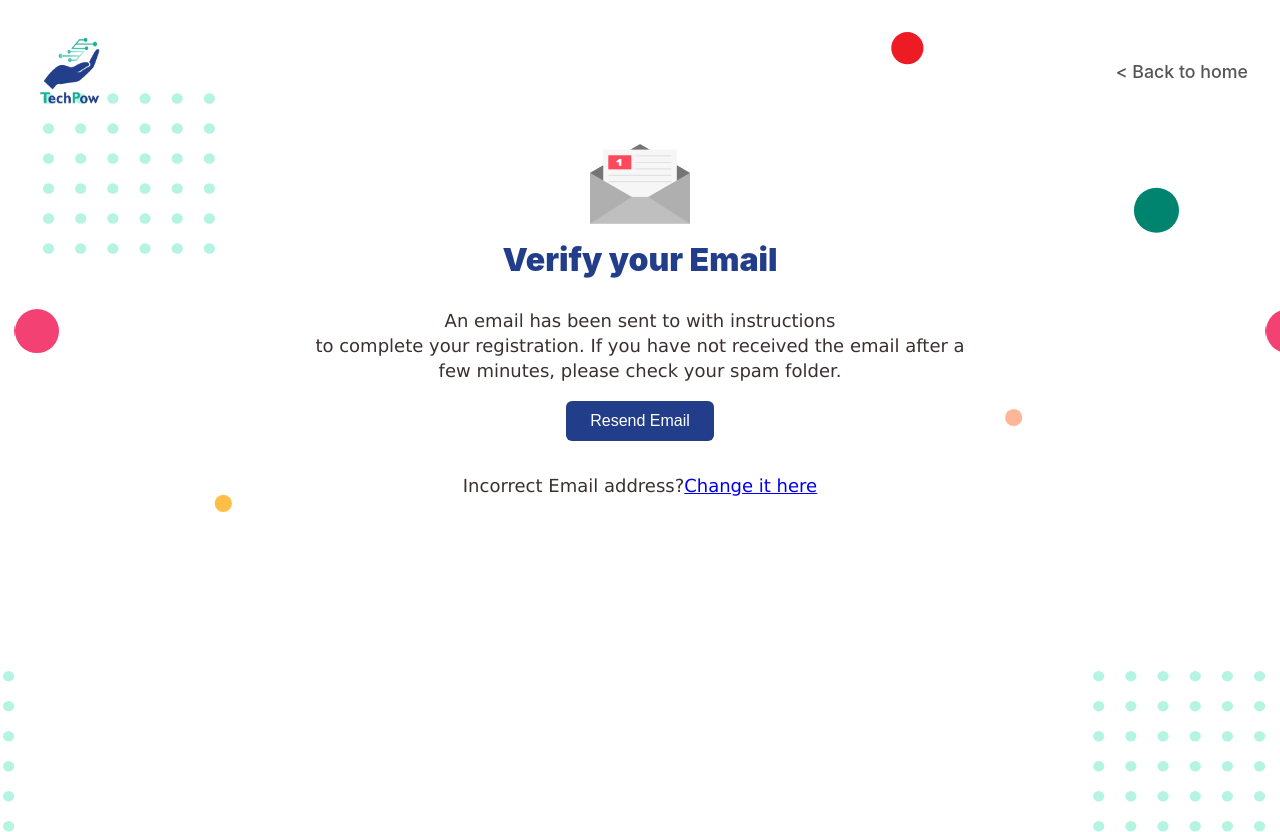
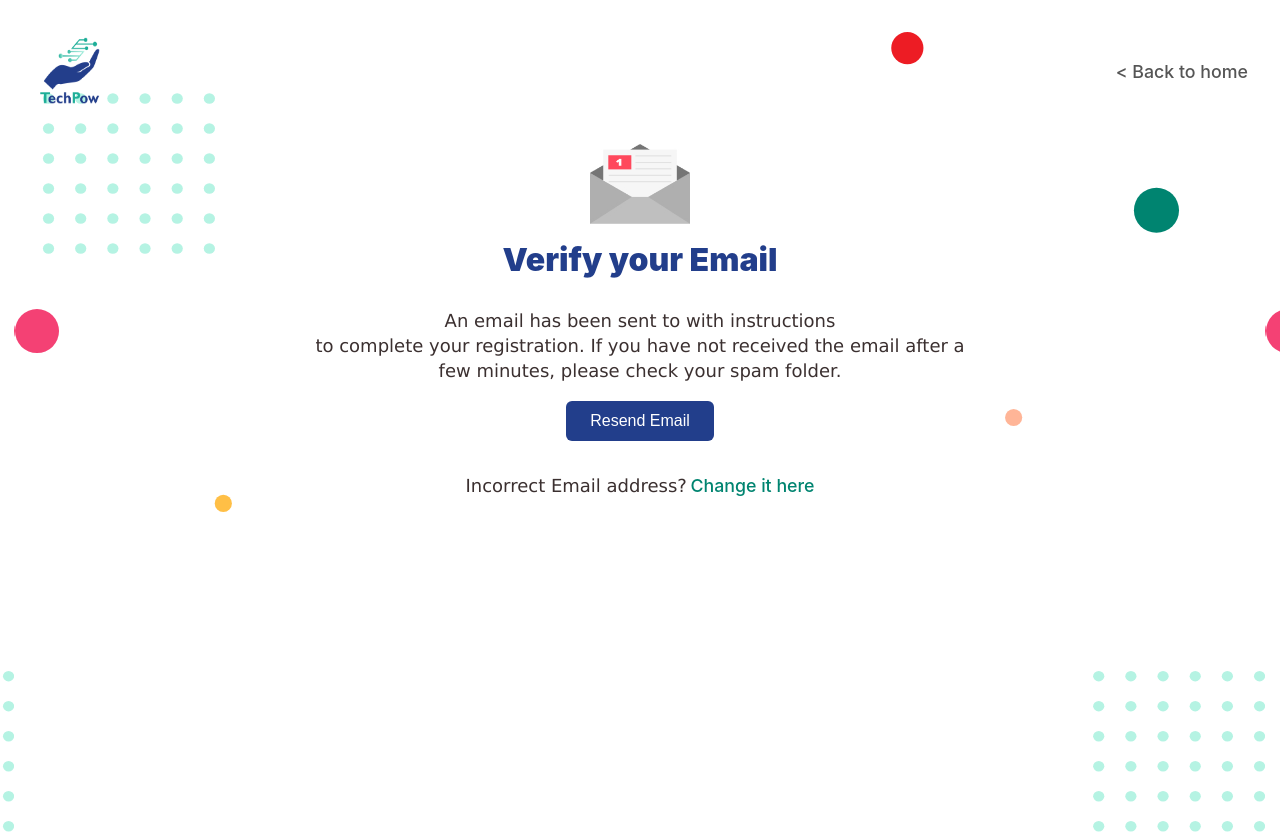
Before and after one commit to Women-Techsters-Fellowship-2021/Group1-FinalProject-TechPow-FrontEnd, a React (Create React App) app: page /EmailVerification in a window 1280 px wide. Built offline with nearby package versions, Linux system fonts and the light colour scheme.

Commit message:
created change email form

```diff
--- a/src/pages/DoneeApplicationForm/Verification.jsx
+++ b/src/pages/DoneeApplicationForm/Verification.jsx
@@ -17,7 +17,7 @@ function Verification() {
     let imageselectLetter = "";
     let imageselectID = "";
 
-    const { state: { userEmail, userFirstName, applicationForm, userId, completedTabs, imageSelectedID, imageSelectedLetter, imageSelectedPass, Token }, dispatch } = useContext(AppContext);
+    const { state: { userEmail, applicationForm, userId, completedTabs, imageSelectedID, imageSelectedLetter, imageSelectedPass, Token }, dispatch } = useContext(AppContext);
 
     const ImageSelectorHandler = (e) => {
         imageselectPass = e.target.files[0];
@@ -157,7 +157,7 @@ function Verification() {
         const newEmail = {
             toEmail: userEmail,
             subject: "TechPow Application Notification",
-            body: "Dear " + userFirstName + ". Thank you for completing your application. Our Team will review your application and will let you know about the result within approximately 20 days"
+            body: "Dear " + userEmail + ". Thank you for completing your application. Our Team will review your application and will let you know about the result within approximately 20 days"
         }
         //Calling api for email
         Axios.post('https://localhost:44326/api/v1/Email/SendEmail',
--- a/src/pages/EmailVerification/index.jsx
+++ b/src/pages/EmailVerification/index.jsx
@@ -1,4 +1,4 @@
-import React from 'react';
+import React, { useState } from 'react';
 import { useContext } from 'react';
 import emailIcon from '../../resources/images/email-verification.jpg';
 import TechPow_logo from '../../resources/Logos/TechPow Logo.png';
@@ -12,6 +12,7 @@ import './style.css';
 
 function EmailVerification() {
     const { state: { userEmail } } = useContext(AppContext);
+    const [viewForm, setViewForm] = useState('');
 
     const ResendEmail = () => {
 
@@ -33,6 +34,11 @@ function EmailVerification() {
             );
 
     }
+
+    const displayChangeEmailForm = (div) => {
+        setViewForm(div);
+    }
+
     return (
         <div className="bg-pattern">
             <div className="verificationpage-header">
@@ -61,9 +67,23 @@ function EmailVerification() {
                     <button className="btn btn-primary" onClick={ResendEmail}>Resend Email </button>
                 </div>
                 <div className="incorrectemail-div">
-                    <p className="ver-text">Incorrect Email address? <Link to="" > Change it here</Link></p>
+                    <p className="ver-text">Incorrect Email address?</p><span className="green change-email" onClick={() => displayChangeEmailForm("change-email-container")}> Change it here</span>
                 </div>
-
+                {viewForm === ""}
+                {viewForm === "change-email-container" &&
+                <div className="change-email-container">
+                    <form>
+                        <input
+                            type="text"
+                            className="donee-text-input white-hover email-form"
+                            placeholder="mynewemail@gmail.com"
+                        />
+                        <button className="btn-primary">
+                            Change email
+                        </button>
+                    </form>
+                </div>
+                }
 
             </div>
 
--- a/src/pages/EmailVerification/style.css
+++ b/src/pages/EmailVerification/style.css
@@ -30,10 +30,31 @@ text-decoration: none;
 .verificationpage-header{
     margin : 2rem;
     display: flex;
-      align-items: center;
+    align-items: center;
     justify-content: space-between;
 }
 
 .incorrectemail-div {
+    display: flex;
     padding-top: 2rem;
 }
+
+.change-email-container {
+    background-color: #ccc;
+    padding: 1em 2em;
+}
+
+.change-email {
+    margin-left: 0.2em;
+    margin-top: -0.1em;
+    font-weight: 500;
+    cursor: pointer;
+}
+
+.change-email:hover {
+    text-decoration: underline 2px;
+}
+
+.email-form {
+    font-size: 0.875rem;
+}
```
